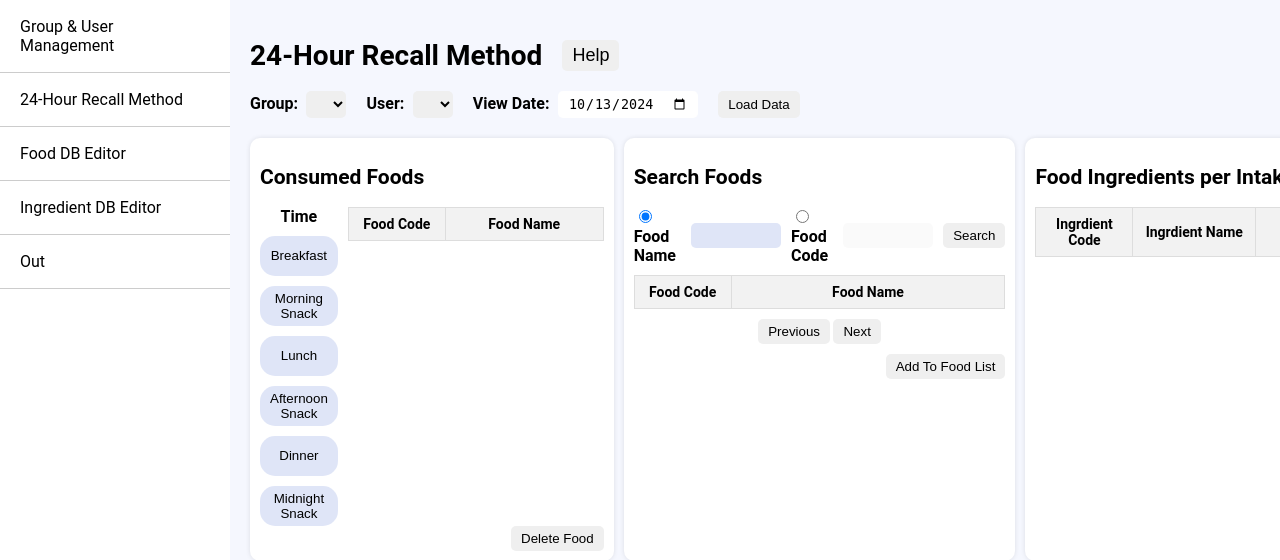
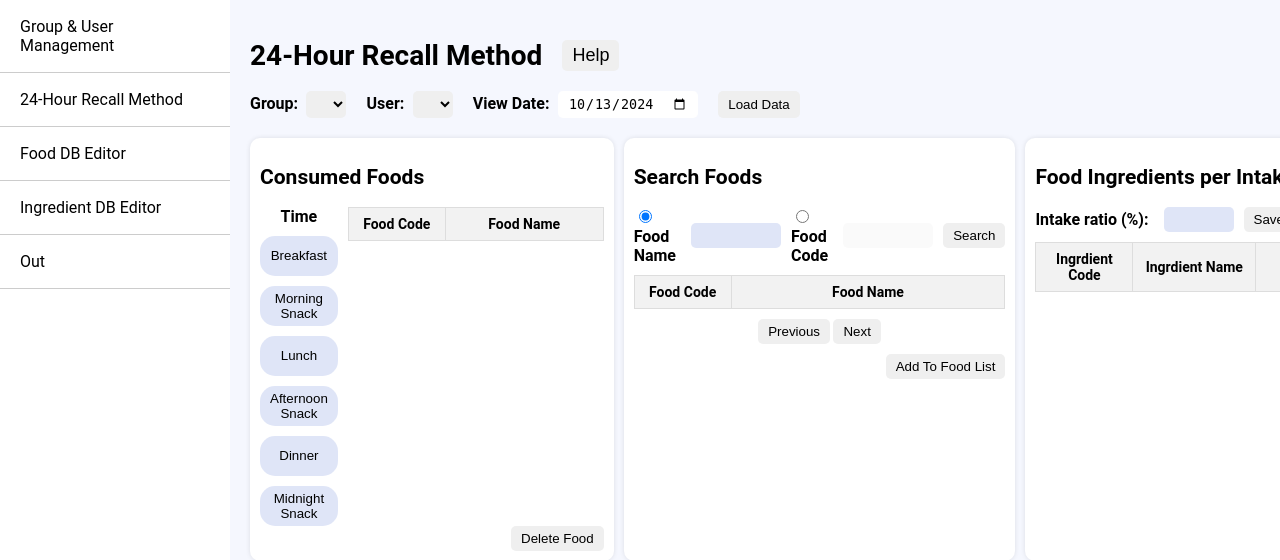
Before and after one commit to Park-HyeonJi/CambodiaNAS, a Flask app: page /24h in a window 1280 px wide. Shown: the part 103-663 px from the top of the page. Run offline with Flask 3, Linux system fonts and the light colour scheme; a user stored in the database is signed in; lists and menus that the app fills with data are empty.

Commit message:
feat: 음식 섭취 비율 추가

```diff
--- a/app.py
+++ b/app.py
@@ -1048,6 +1048,7 @@ def add_food():
         selected_food_data['USERID'] = user_id
         selected_food_data['DATE'] = view_date
         selected_food_data['TIME'] = time_category
+        selected_food_data['INTAKE_RATIO'] = 100
 
         # 확인용 디버깅 로그 추가
         app.logger.debug(f"selected_food_data after adding user info: {selected_food_data}")
--- a/static/24h.css
+++ b/static/24h.css
@@ -89,6 +89,18 @@
     background-color: #f2f2f2;
 }
 
+.intake-input {
+    display: flex;
+    align-items: center;
+    gap: 10px;
+    margin-bottom: 10px;
+}
+
+.intake-input input {
+    width: 50px;
+    background-color: #4464cd2b;
+}
+
 /* 3행 영양성분 테이블 */
 .nutrition-table-container {
     padding: 20px;
--- a/static/24h.js
+++ b/static/24h.js
@@ -296,16 +296,44 @@ function addToFoodList() {
 }
 
 // 세 번째 컨테이너
+function saveIntakeRatio() {
+    const intakeValue = parseFloat(document.getElementById('intakeInput').value);
+
+    // 입력 값 검증
+    if (isNaN(intakeValue) || intakeValue < 0 || intakeValue > 100) {
+        alert('Please enter a valid percentage (0-100).');
+        return;
+    }
+
+    // 현재 선택된 음식 정보 가져오기
+    const selectedFood = document.querySelector('.food-items tr[style="background-color: lightgray;"]');
+
+    if (!selectedFood) {
+        alert('Please select a food item.');
+        return;
+    }
+
+    // 데이터 업데이트
+
+    alert('Intake ratio applied successfully!');
+}
+
 function loadIngredients(food) {
-    // ingredientTableBody를 초기화합니다.
+    console.log("재료 로드 데이터:", food)
+
+    // 테이블 초기화
     var ingredientTableBody = document.getElementById('ingredientTableBody');
     ingredientTableBody.innerHTML = "";
 
-    // 음식의 재료 정보를 가져옵니다.
+    // 섭취 비율 초기화
+    document.getElementById('intakeInput').value = food['INTAKE_RATIO'];
+
+    // 음식의 재료 정보 조회
     fetch(`/get_food_ingredients?foodCode=${food['FOODID']}`)
     .then(response => response.json())
     .then(data => {
         console.log(data)
+
         data.forEach(ingredient => {
             var tr = document.createElement("tr");
             tr.innerHTML = `<td>${ingredient['INGID']}</td>
--- a/templates/24h.html
+++ b/templates/24h.html
@@ -146,6 +146,11 @@
                 <!-- 3열: 식사에 대한 정보 -->
                 <div class="food-details common-style">
                     <h2>Food Ingredients per Intake</h2>
+                    <div class="intake-input">
+                        <label for="intakeInput">Intake ratio (%):</label>
+                        <input type="number" id="intakeInput" min="0" max="100" step="1" />
+                        <button id="saveIntake" onclick="saveIntakeRatio()">Save</button>
+                    </div>
                     <table class="food-table">
                         <thead>
                             <tr>
```
Also changed, not shown: 1 other file.
